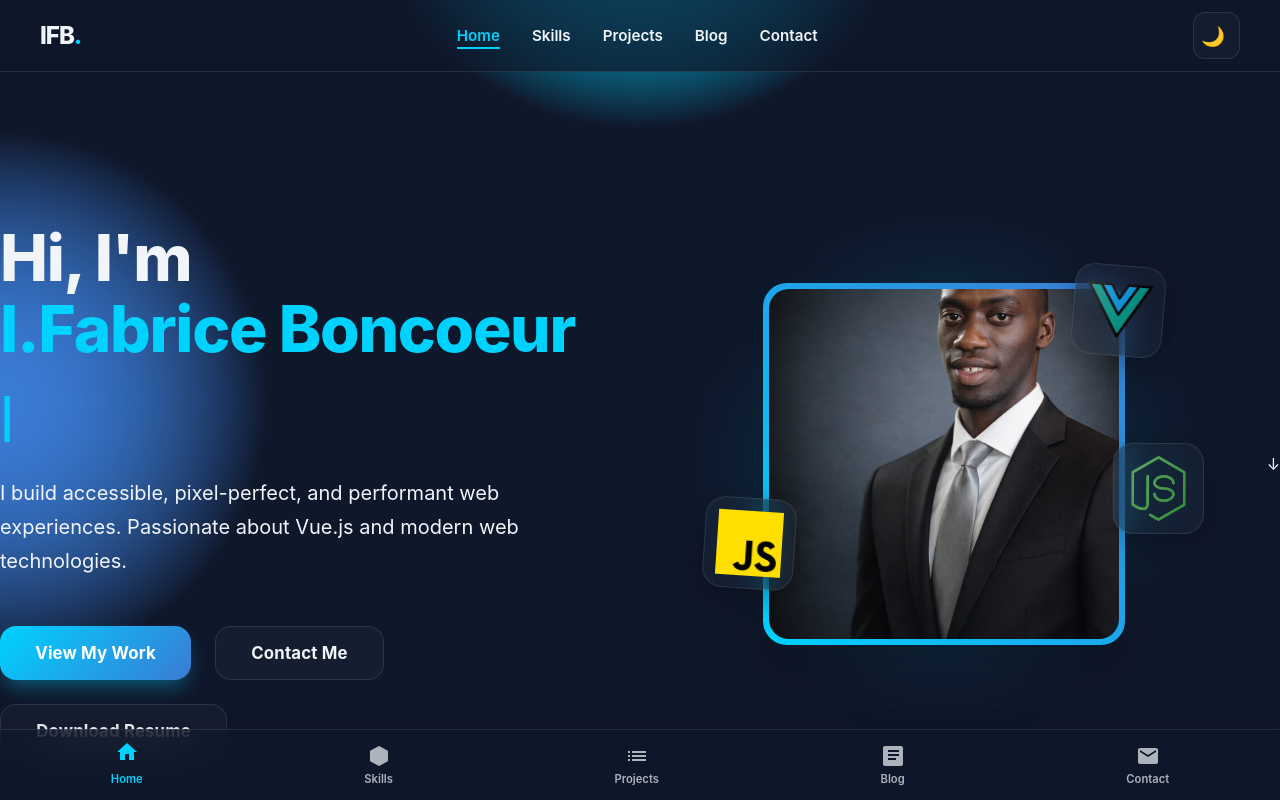
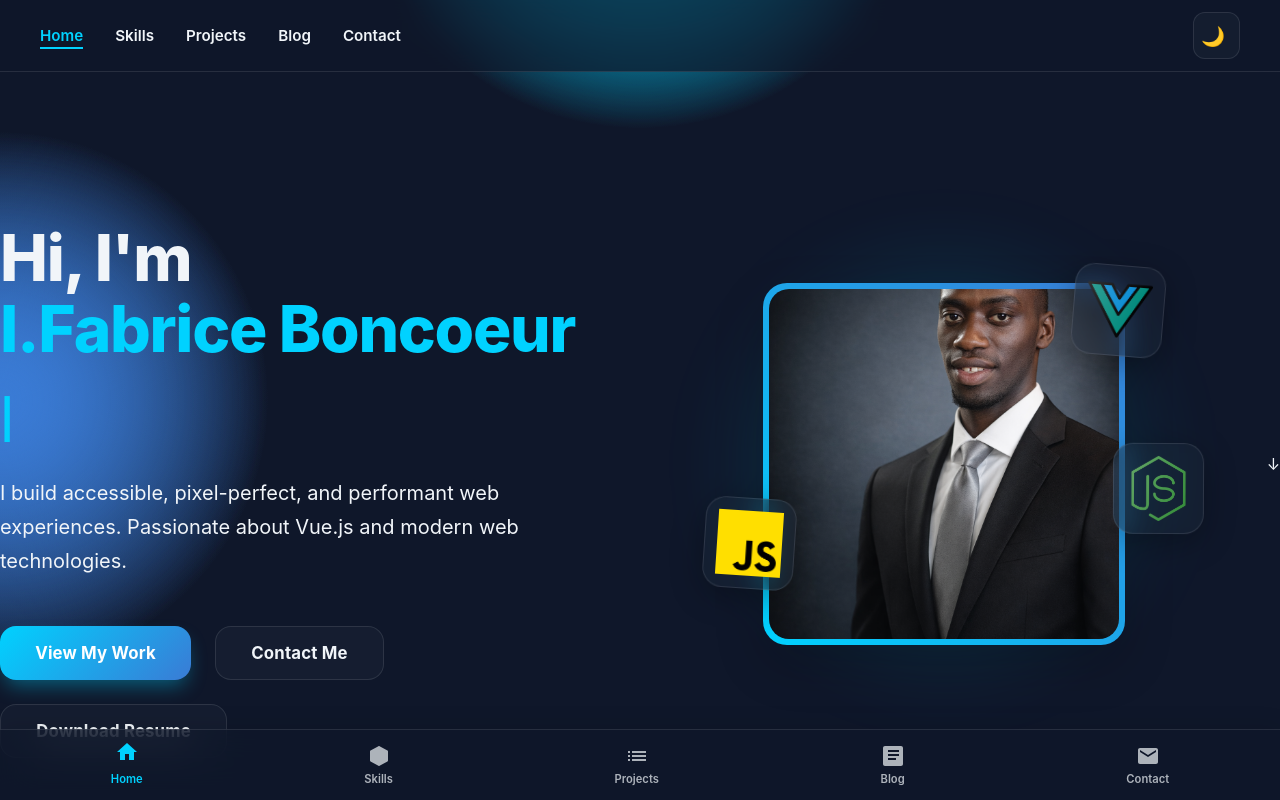
Before and after one commit to boncoeurif/portfolio-, a Vue app: page / in a window 1280 px wide. Shown: the top 800 px of the page. Built offline with nearby package versions, Linux system fonts and the light colour scheme.

Commit message:
chore: mobile-only optimizations (bottom nav & typography) preserving desktop layout

```diff
--- a/src/App.vue
+++ b/src/App.vue
@@ -8,10 +8,12 @@
     <!-- Navigation -->
     <nav class="navbar">
       <div class="nav-container">
-        <div class="logo-container">
+        <!-- Logo - Only visible on mobile top bar now -->
+        <div class="logo-container mobile-only">
           <router-link to="/" class="logo">IFB<span>.</span></router-link>
         </div>
 
+        <!-- Desktop Navigation Links (Restored to original look) -->
         <div class="nav-links desktop-only">
           <router-link to="/" class="nav-item">Home</router-link>
           <router-link to="/skill" class="nav-item">Skills</router-link>
```
